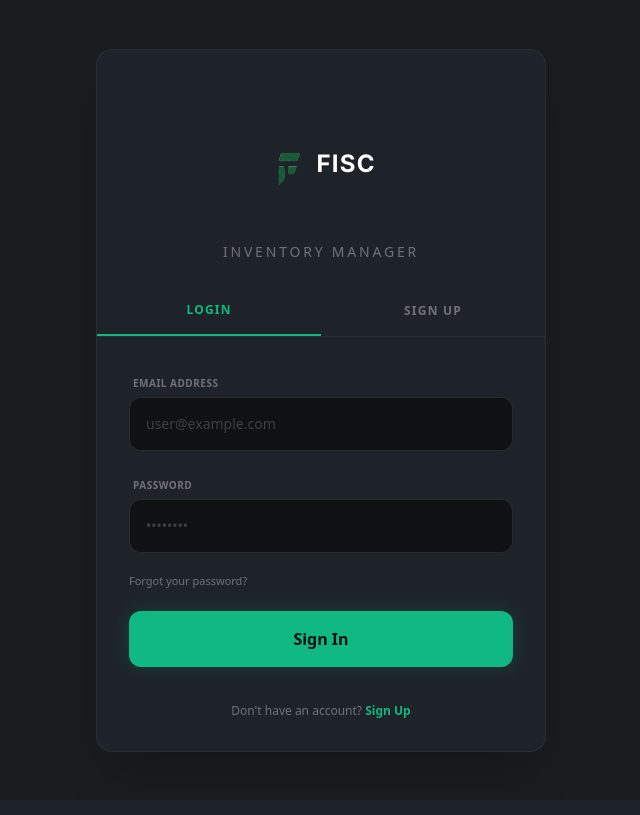
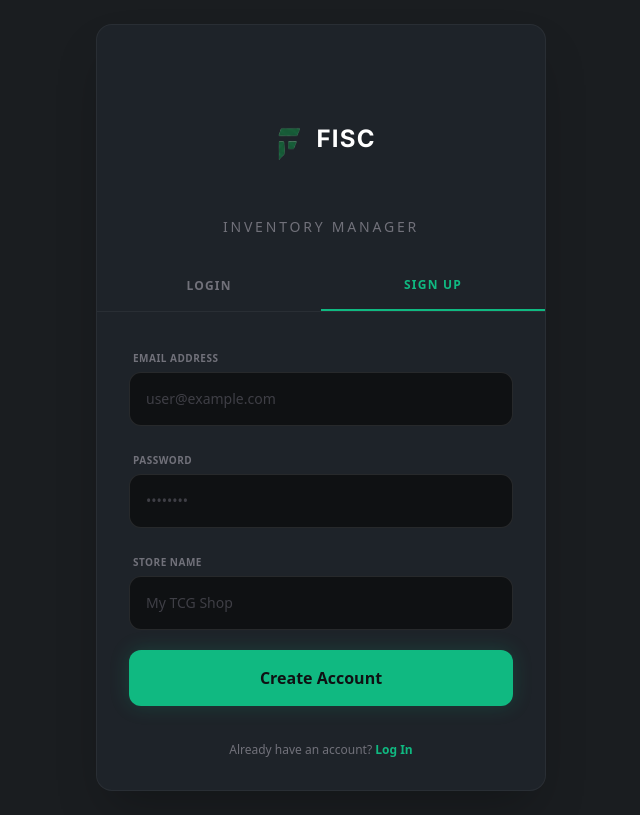
Before and after one commit to heyitsmattox/fisc, a React (Vite) app: page /signup in a window 1280 px wide. Shown: the whole page, without its empty margins (319-959 px from the left). Built offline with nearby package versions, Linux system fonts and the light colour scheme; no server answers; a web font is replaced by a local one.

Commit message:
updated auth logic to handle logging in and signing up

```diff
--- a/src/App.tsx
+++ b/src/App.tsx
@@ -1,27 +1,34 @@
-import Home from "./pages/Home";
+// import Home from "./pages/Home";
 import Dashboard from "./shared-components/dashboard/Dashboard";
 import Inventory from "./shared-components/inventory/Inventory";
 import Portfolio from "./shared-components/portfolio/Portfolio";
 import Settings from "./pages/Settings";
-import AuthForm from "./shared-components/auth/AuthForm";
-import { Routes, Route } from "react-router-dom";
+import { AuthForm } from "./shared-components/auth/AuthForm";
+import { Routes, Route, Navigate, Outlet } from "react-router-dom";
 import { QueryClient, QueryClientProvider } from "@tanstack/react-query";
+import { useAuth } from "./hooks/useAuth";
+
+const ProtectedRoute = ({ isAuthenticated }: { isAuthenticated: boolean }) => {
+  return isAuthenticated ? <Outlet /> : <Navigate to="/login" replace />;
+};
 
 const App = () => {
   const queryClient = new QueryClient();
+  const { user } = useAuth();
 
   return (
     <>
       <QueryClientProvider client={queryClient}>
         <Routes>
-          <Route path="/" element={<Home />} />
-          {/* Added the prop of mode. See AuthForm for details. */}
-          <Route path="/login" element={<AuthForm mode="login"/>} />
-          <Route path="/signup" element={<AuthForm mode="signup"/>} />
-          <Route path="/dashboard" element={<Dashboard />} />
-          <Route path="/inventory" element={<Inventory />} />
-          <Route path="/portfolio" element={<Portfolio />} />
-          <Route path="/settings" element={<Settings />} />
+          <Route path="/login" element={<AuthForm mode="login" />} />
+          <Route path="/signup" element={<AuthForm mode="signup" />} />
+
+          <Route element={<ProtectedRoute isAuthenticated={!!user} />}>
+            <Route path="/dashboard" element={<Dashboard />} />
+            <Route path="/inventory" element={<Inventory />} />
+            <Route path="/portfolio" element={<Portfolio />} />
+            <Route path="/settings" element={<Settings />} />
+          </Route>
         </Routes>
       </QueryClientProvider>
     </>
--- /dev/null
+++ b/src/hooks/useAuth.ts
@@ -0,0 +1,30 @@
+import { useEffect, useState } from 'react';
+import type { User } from '@supabase/supabase-js';
+import { supabase } from '../lib/supabaseClient';
+
+export const useAuth = () => {
+  const [user, setUser] = useState<User | null>(null);
+  const [isLoading, setIsLoading] = useState(true);
+
+  useEffect(() => {
+    const initAuth = async () => {
+      const {
+        data: { session },
+      } = await supabase.auth.getSession();
+      setUser(session?.user ?? null);
+      setIsLoading(false);
+    };
+
+    initAuth();
+
+    const { data } = supabase.auth.onAuthStateChange((_event, session) => {
+      setUser(session?.user ?? null);
+    });
+
+    return () => {
+      data?.subscription?.unsubscribe();
+    };
+  }, []);
+
+  return { user, isLoading };
+};
--- a/src/shared-components/auth/AuthForm.tsx
+++ b/src/shared-components/auth/AuthForm.tsx
@@ -1,70 +1,116 @@
-import React, { useState } from 'react';
-import { createClient } from '@supabase/supabase-js';
+import React, { useState } from "react";
+import { createClient } from "@supabase/supabase-js";
+import { useNavigate } from "react-router-dom";
 
 interface AuthFormProps {
-  isLoading: boolean;
+  isLoading?: boolean;
+  mode: "login" | "signup";
 }
 
-type AuthMode = 'login' | 'signup';
+type AuthMode = "login" | "signup";
 
 const supabaseUrl = import.meta.env.VITE_SUPABASE_URL;
 const supabaseKey = import.meta.env.VITE_SUPABASE_PUBLISHABLE_DEFAULT_KEY;
 
 const supabase = createClient(supabaseUrl, supabaseKey);
 
+//anything in our interface needs to be passed as a prop in our
+export const AuthForm: React.FC<AuthFormProps> = ({
+  isLoading,
+  mode: initialMode,
+}) => {
+  const navigate = useNavigate();
 
-//anything in our interface needs to be passed as a prop in our
-export const  AuthForm: React.FC<AuthFormProps> = ({isLoading }) => {
-
-  const [email, setEmail] = useState<string>('');
-  const [password, setPassword] = useState<string>('');
-  const [storeName, setStoreName] = useState<string>('');
-  const [mode, setMode] = useState<AuthMode>('login');
-  const [avatarUrl, setAvatarUrl] = useState<string>(''); // Example of extra user metadata
-  const [fullName, setFullName ] = useState<string>('');
-
-  // need to look into 422 error that is in the console when trying to sign up. It is a validation error that is being thrown by supabase.
-  // It is likely that the email or password is not being passed correctly.
-  // Need to check the values of email and password before making the request.
-  // Also need to check the structure of the request body to ensure it matches what supabase expects.
+  const [email, setEmail] = useState<string>("");
+  const [password, setPassword] = useState<string>("");
+  const [storeName, setStoreName] = useState<string>("");
+  const [formMode, setFormMode] = useState<AuthMode>(initialMode);
+  const [avatarUrl, setAvatarUrl] = useState<string>(""); // Example of extra user metadata
+  const [fullName, setFullName] = useState<string>("");
 
   const handleAuth = async (e: React.FormEvent) => {
     e.preventDefault();
-  const { data, error } = await supabase.auth.signUp({
-    email: email,
-    password: password,
+
+    let data;
+    let error;
+
+    if (formMode === "signup") {
+      const response = await supabase.auth.signUp({
+        email,
+        password,
         options: {
           data: {
-          full_name: fullName, // Example of extra user metadata
-          avatar_url: avatarUrl, // Example of extra user metadata
-          store_name: storeName, // Extra data goes inside 'options.data'
+            full_name: fullName,
+            avatar_url: avatarUrl,
+            store_name: storeName,
+          },
+        },
+      });
+
+      data = response.data;
+      error = response.error;
+      // we can continue the chain if we utilize OAuth provides
+      // like Google or Github to handle the sign up and login flow. This is because with OAuth providers, the user is automatically signed in after the sign up process, so we can check for the session immediately after signing up. However, with email/password authentication, the user needs to confirm their email (if email confirmation is enabled) before they can log in, which is why we don't have an active session immediately after signing up. Therefore, we would need to implement a separate login step after sign up for email/password authentication, or we could choose to automatically log the user in after sign up if email confirmation is not required.
+    } else {
+      const response = await supabase.auth.signInWithPassword({
+        email,
+        password,
+      });
+
+      data = response.data;
+      error = response.error;
     }
-      }
-  })
 
-const authForm = document.getElementById('auth-form') as HTMLFormElement;
-authForm.reset(); // This will clear all input fields in the form after submission
+    const authForm = document.getElementById(
+      "auth-form",
+    ) as HTMLFormElement | null;
+    authForm?.reset();
 
     if (error) {
-    console.error('Error during sign up:', error.message);
+      console.error("Auth error:", error.message);
     } else {
-    console.log('Sign up successful:', data);
+      console.log(
+        `${formMode === "signup" ? "Sign up" : "Login"} successful:`,
+        data,
+      );
     }
+  };
+
+  const ProtectedRoute = ({
+    isAuthenticated,
+  }: {
+    isAuthenticated: boolean;
+  }) => {
+    if (!isAuthenticated) {
+      // Redirect to login if not authenticated
+      return navigate("/login", { replace: true });
     }
+  };
 
-
-
+  const { data } = supabase.auth.onAuthStateChange((event, session) => {
+    console.log(event, session);
+    if (event === "SIGNED_IN") {
+      // handle signed in session
+      navigate("/dashboard"); // Redirect to dashboard after successful login
+    } else if (event === "SIGNED_OUT") {
+      // handle signed out event
+      navigate("/login"); // Redirect to login after logout
+    }
+  });
 
   return (
     <div className="w-full min-h-screen flex items-center justify-center  bg-[#1a1d20] text-zinc-50 p-6">
       {/* Main Card Container */}
       <div className="w-full max-w-[450px] bg-[#1E2329] border border-white/5 rounded-2xl shadow-2xl overflow-hidden">
-
         {/* Header / Logo Section */}
         <div className="pt-10 pb-6 flex flex-col items-center">
           <div className="flex items-center gap-2 mb-2">
             <div className=" bg-emerald-500 rounded-sm rotate-45" />
-            <img src="src/assets/logo.png" alt="FISC Logo" className="h-36 w-[250px]" />
+            <img
+              src="src/assets/logo.png"
+              alt="FISC Logo"
+              className="h-36 w-[250px]"
+            />
             <span
               className="
                   text-2xl text-white tracking-wider
@@ -77,31 +123,33 @@ authForm.reset(); // This will clear all input fields in the form after submissi
               FISC
             </span>
           </div>
-          <p className="text-zinc-500 text-sm uppercase tracking-[0.2em]">Inventory Manager</p>
+          <p className="text-zinc-500 text-sm uppercase tracking-[0.2em]">
+            Inventory Manager
+          </p>
         </div>
 
         {/* Mode Toggles */}
         <div className="flex border-b border-white/5">
           <button
-            onClick={() => setMode('login')}
-            className={`flex-1 py-4 text-xs font-bold uppercase tracking-widest transition-all ${mode === 'login' ? 'text-emerald-500 border-b-2 border-emerald-500' : 'text-zinc-500 hover:text-zinc-300'}`}
+            onClick={() => setFormMode("login")}
+            className={`flex-1 py-4 text-xs font-bold uppercase tracking-widest transition-all ${formMode === "login" ? "text-emerald-500 border-b-2 border-emerald-500" : "text-zinc-500 hover:text-zinc-300"}`}
           >
             Login
           </button>
           <button
-            onClick={() => setMode('signup')}
-            className={`flex-1 py-4 text-xs font-bold uppercase tracking-widest transition-all ${mode === 'signup' ? 'text-emerald-500 border-b-2 border-emerald-500' : 'text-zinc-500 hover:text-zinc-300'}`}
+            onClick={() => setFormMode("signup")}
+            className={`flex-1 py-4 text-xs font-bold uppercase tracking-widest transition-all ${formMode === "signup" ? "text-emerald-500 border-b-2 border-emerald-500" : "text-zinc-500 hover:text-zinc-300"}`}
           >
             Sign Up
           </button>
         </div>
 
         {/* Form Body */}
-        <form
-        id="auth-form"
-        className="p-8 space-y-5">
+        <form id="auth-form" className="p-8 space-y-5">
           <div className="space-y-1">
-            <label className="text-[10px] font-bold text-zinc-500 uppercase tracking-wider ml-1">Email Address</label>
+            <label className="text-[10px] font-bold text-zinc-500 uppercase tracking-wider ml-1">
+              Email Address
+            </label>
             <input
               type="email"
               placeholder="user@example.com"
@@ -111,7 +159,9 @@ authForm.reset(); // This will clear all input fields in the form after submissi
           </div>
 
           <div className="space-y-1">
-            <label className="text-[10px] font-bold text-zinc-500 uppercase tracking-wider ml-1">Password</label>
+            <label className="text-[10px] font-bold text-zinc-500 uppercase tracking-wider ml-1">
+              Password
+            </label>
             <input
               type="password"
               placeholder="••••••••"
@@ -121,10 +171,12 @@ authForm.reset(); // This will clear all input fields in the form after submissi
           </div>
 
           {/* Conditional Rendering: Sign Up Fields */}
-          {mode === 'signup' && (
+          {formMode === "signup" && (
             <div className="space-y-5 animate-in fade-in slide-in-from-top-2 duration-300">
               <div className="space-y-1">
-                <label className="text-[10px] font-bold text-zinc-500 uppercase tracking-wider ml-1">Store Name</label>
+                <label className="text-[10px] font-bold text-zinc-500 uppercase tracking-wider ml-1">
+                  Store Name
+                </label>
                 <input
                   type="text"
                   placeholder="My TCG Shop"
@@ -135,8 +187,11 @@ authForm.reset(); // This will clear all input fields in the form after submissi
             </div>
           )}
 
-          {mode === 'login' && (
-            <button type="button" className="text-[11px] text-zinc-500 hover:text-emerald-400 transition-colors font-medium">
+          {formMode === "login" && (
+            <button
+              type="button"
+              className="text-[11px] text-zinc-500 hover:text-emerald-400 transition-colors font-medium"
+            >
               Forgot your password?
             </button>
           )}
@@ -147,19 +202,27 @@ authForm.reset(); // This will clear all input fields in the form after submissi
             className="w-full bg-emerald-500 hover:bg-emerald-400 disabled:bg-zinc-700 text-[#0f1113] font-bold py-4 rounded-xl mt-4 transition-all shadow-[0_0_20px_rgba(16,185,129,0.2)] active:scale-[0.98] disabled:cursor-not-allowed"
             onClick={handleAuth}
           >
-            {isLoading ? 'Processing...' : mode === 'login' ? 'Sign In' : 'Create Account'}
+            {isLoading
+              ? "Processing..."
+              : formMode === "login"
+                ? "Sign In"
+                : "Create Account"}
           </button>
 
           <p className="text-center text-xs text-zinc-500 pt-4">
-            {mode === 'login' ? "Don't have an account?" : "Already have an account?"}{' '}
+            {formMode === "login"
+              ? "Don't have an account?"
+              : "Already have an account?"}{" "}
             <button
               type="button"
               // check current mode. If on login screen switch to the mode of signup. If on signup screen switch to the mode of login
-              onClick={() => setMode(mode === 'login' ? 'signup' : 'login')}
+              onClick={() =>
+                setFormMode(formMode === "login" ? "signup" : "login")
+              }
               className="text-emerald-500 hover:underline font-bold"
             >
               {/* if current mode is login show the text sign up. otherwise show the text login */}
-              {mode === 'login' ? 'Sign Up' : 'Log In'}
+              {formMode === "login" ? "Sign Up" : "Log In"}
             </button>
           </p>
         </form>
```
Lines whose indentation alone changed are shown as unchanged.
